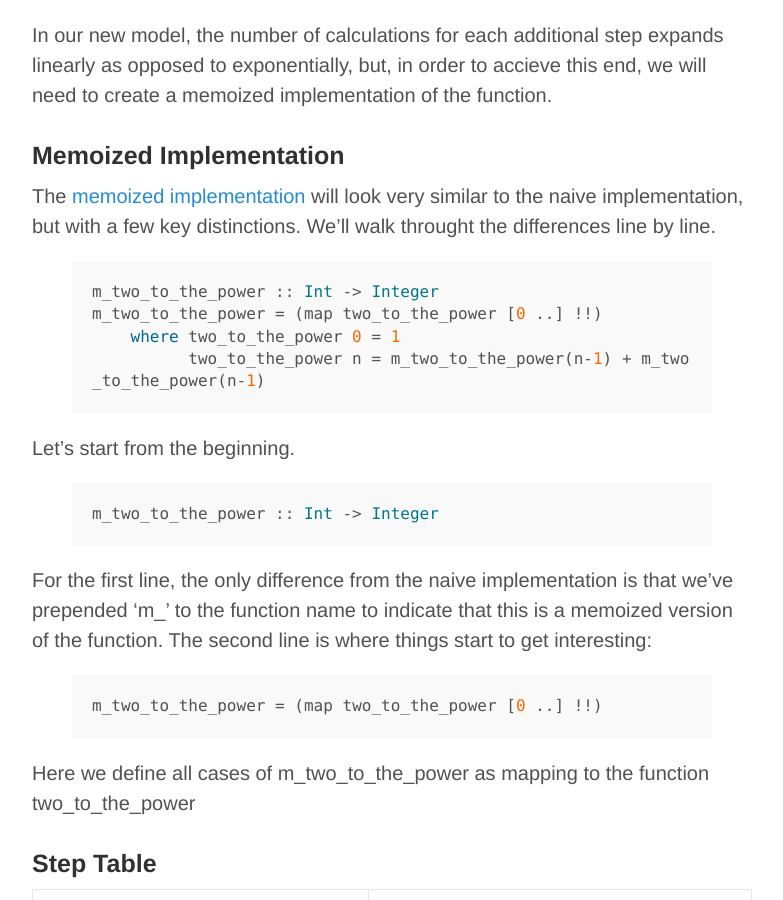
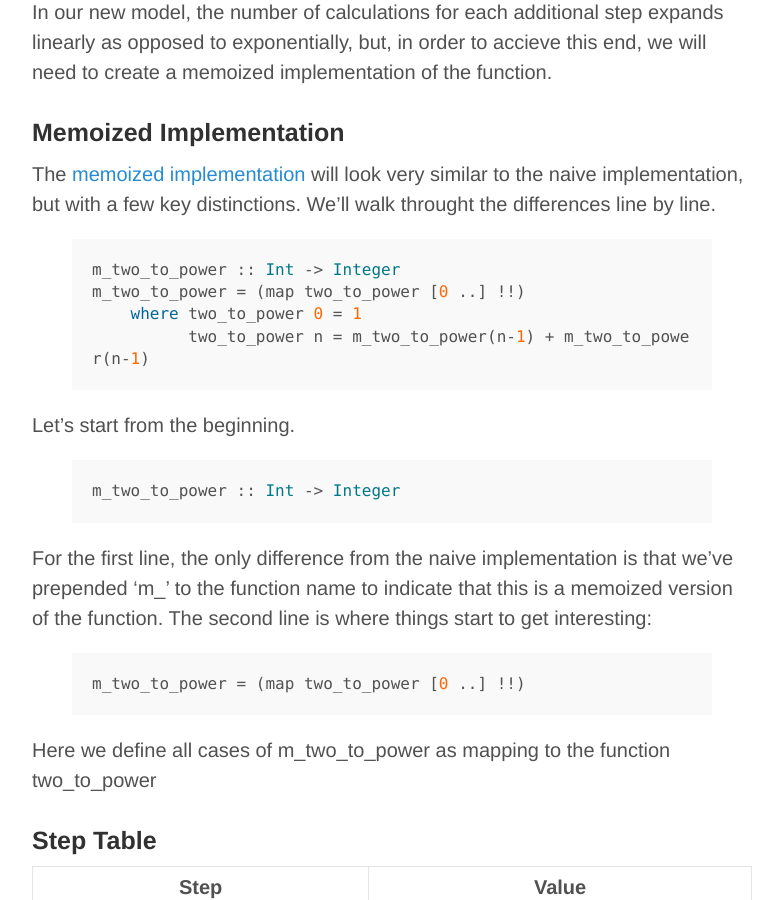
Before and after one commit to jonathanmann/jonathanmann.github.io, a Jekyll site: the page built from index.html, in a window 1280 px wide and 900 px high, scrolled down 1823 px. Shown: the whole window, without its empty margins (248-1031 px from the left). Built offline with Jekyll 4.4.1, drawn with Linux system fonts in a browser that asks for light colours; the list of posts is cut into pages by our own code; some of the changed text lies outside the part shown.

Commit message:
update git paths

```diff
--- a/_posts/2015-02-03-recursion-in-haskell.md
+++ b/_posts/2015-02-03-recursion-in-haskell.md
@@ -7,12 +7,12 @@
 
 ### Implementation
 
-Consider the following [code](https://github.com/jonathanmann/blog_examples/blob/master/recursion_in_haskell/two_to_the_power.hs) :
+Consider the following [code](https://github.com/jonathanmann/blog_examples/blob/master/recursion_in_haskell/r_two_to_power.hs) :
 
 {% highlight hs %}
-two_to_the_power :: Int -> Integer
-two_to_the_power 0 = 1
-two_to_the_power n = two_to_the_power (n-1) + two_to_the_power (n-1)
+r_two_to_power :: Int -> Integer
+r_two_to_power 0 = 1
+r_two_to_power n = r_two_to_power (n-1) + r_two_to_power (n-1)
 {% endhighlight %}
 
 ### Visualization
@@ -32,43 +32,43 @@
 ### Explanation
 
 Let's walk through the code line by line.
-{% highlight hs %}two_to_the_power :: Int -> Integer{% endhighlight %}
-The first line indicates that the function "two_to_the_power" will take in datatype Int and return the datatype Integer. The difference between these two datatypes has to do with the maximum size of the integer that the datatype can store. For our purposes, you can simply think of both types as integers, but a detailed explanation can be found [here](http://stackoverflow.com/questions/17766424/dubious-int-vs-integer-handling-in-haskell).
-{% highlight hs %}two_to_the_power 0 = 1{% endhighlight %}
+{% highlight hs %}r_two_to_power :: Int -> Integer{% endhighlight %}
+The first line indicates that the function "r_two_to_power" will take in datatype Int and return the datatype Integer. The difference between these two datatypes has to do with the maximum size of the integer that the datatype can store. For our purposes, you can simply think of both types as integers, but a detailed explanation can be found [here](http://stackoverflow.com/questions/17766424/dubious-int-vs-integer-handling-in-haskell).
+{% highlight hs %}r_two_to_power 0 = 1{% endhighlight %}
 The second line establishes the base case. Whenever the value 0 is passed to the function, the value 1 is returned.
-{% highlight hs %}two_to_the_power n = two_to_the_power (n-1) + two_to_the_power (n-1){% endhighlight %}
+{% highlight hs %}r_two_to_power n = r_two_to_power (n-1) + r_two_to_power (n-1){% endhighlight %}
 The final line gives instructions for what the function should return for any number "n" not in the base case. Here the function calls itself recursively for the (n - 1) case until the base case is reached and adds the returned value to another instance of the (n - 1) case.
 
 As an example, let's walk through what happens when we input the number 3 into the function. During the tracing process, we will skip the first line since it simply tells the function what to expect.
 
-{% highlight hs %}two_to_the_power 3{% endhighlight %}
+{% highlight hs %}r_two_to_power 3{% endhighlight %}
 
 Since the input does not match the base case, the final line is evalutated:
 {% highlight hs %}
-two_to_the_power 3 = two_to_the_power (3-1) + two_to_the_power (3-1)
+r_two_to_power 3 = r_two_to_power (3-1) + r_two_to_power (3-1)
 {% endhighlight %}
 
 In order to find the solution, we must now resolve the following function:
 {% highlight hs %}
-two_to_the_power (3-1)
+r_two_to_power (3-1)
 {% endhighlight %}
 
 which is equivalent to
 
 {% highlight hs %}
-two_to_the_power 2
+r_two_to_power 2
 {% endhighlight %}
 
 Following the same steps with an input of 2, we arrive at the following :
 
 {% highlight hs %}
-two_to_the_power 2 = two_to_the_power (2-1) + two_to_the_power (2-1)
+r_two_to_power 2 = r_two_to_power (2-1) + r_two_to_power (2-1)
 {% endhighlight %}
 
 Similarly, with an input of 1, we arrive at the following :
 
 {% highlight hs %}
-two_to_the_power 1 = two_to_the_power (1-1) + two_to_the_power (1-1)
+r_two_to_power 1 = r_two_to_power (1-1) + r_two_to_power (1-1)
 {% endhighlight %}
 
 Now we're onto something though, because when we pass the input value 0 into our function, the base case is satisfied, and the function returns the value 1.
--- a/_posts/2015-02-07-memoization-with-lazy-evalutation-in-haskell.md
+++ b/_posts/2015-02-07-memoization-with-lazy-evalutation-in-haskell.md
@@ -3,16 +3,16 @@
 title: Stepping Through Memoization in Haskell
 ---
 
-To better understand how memoization works with Haskell's lazy evaluation, let's walk through a simple example step by step. As a learning tool, we'll examine a simple function that raises the number two to a the power of whatever number is given as input. Let's begin by improving the [naive implemenation of the function](https://github.com/jonathanmann/blog_examples/blob/master/recursion_in_haskell/two_to_the_power.hs) that we explored in the [previous post](http://jonathanmann.github.io/2015/02/03/recursion-in-haskell/).
+To better understand how memoization works with Haskell's lazy evaluation, let's walk through a simple example step by step. As a learning tool, we'll examine a simple function that raises the number two to a the power of whatever number is given as input. Let's begin by improving the [naive implemenation of the function](https://github.com/jonathanmann/blog_examples/blob/master/recursion_in_haskell/two_to_power.hs) that we explored in the [previous post](http://jonathanmann.github.io/2015/02/03/recursion-in-haskell/).
 
 ### Naive Implementation
 
-Consider the [naive implementation](https://github.com/jonathanmann/blog_examples/blob/master/recursion_in_haskell/two_to_the_power.hs) :
+Consider the [naive implementation](https://github.com/jonathanmann/blog_examples/blob/master/recursion_in_haskell/r_two_to_power.hs) :
 
 {% highlight hs %}
-two_to_the_power :: Int -> Integer
-two_to_the_power 0 = 1
-two_to_the_power n = two_to_the_power(n-1) + two_to_the_power(n-1)
+r_two_to_power :: Int -> Integer
+r_two_to_power 0 = 1
+r_two_to_power n = two_to_power(n-1) + two_to_power(n-1)
 {% endhighlight %}
 
 This implementation returns the correct result, but it could be improved to become much faster with memoization.
@@ -29,21 +29,21 @@
 
 ### Memoized Implementation
 
-The [memoized implementation](https://github.com/jonathanmann/blog_examples/blob/master/memoization_in_haskell/m_two_to_the_power.hs) will look very similar to the naive implementation, but with a few key distinctions. We'll walk throught the differences line by line.
+The [memoized implementation](https://github.com/jonathanmann/blog_examples/blob/master/memoization_in_haskell/m_two_to_power.hs) will look very similar to the naive implementation, but with a few key distinctions. We'll walk throught the differences line by line.
 
 {% highlight hs %}
-m_two_to_the_power :: Int -> Integer
-m_two_to_the_power = (map two_to_the_power [0 ..] !!)
-    where two_to_the_power 0 = 1
-          two_to_the_power n = m_two_to_the_power(n-1) + m_two_to_the_power(n-1)
+m_two_to_power :: Int -> Integer
+m_two_to_power = (map two_to_power [0 ..] !!)
+    where two_to_power 0 = 1
+          two_to_power n = m_two_to_power(n-1) + m_two_to_power(n-1)
 {% endhighlight %}
 
 Let's start from the beginning.
-{% highlight hs %}m_two_to_the_power :: Int -> Integer{% endhighlight %}
+{% highlight hs %}m_two_to_power :: Int -> Integer{% endhighlight %}
 For the first line, the only difference from the naive implementation is that we've prepended 'm_' to the function name to indicate that this is a memoized version of the function.
 The second line is where things start to get interesting:
-{% highlight hs %}m_two_to_the_power = (map two_to_the_power [0 ..] !!){% endhighlight %}
-Here we define all cases of m_two_to_the_power as mapping to the function two_to_the_power
+{% highlight hs %}m_two_to_power = (map two_to_power [0 ..] !!){% endhighlight %}
+Here we define all cases of m_two_to_power as mapping to the function two_to_power
 
 
 
```
